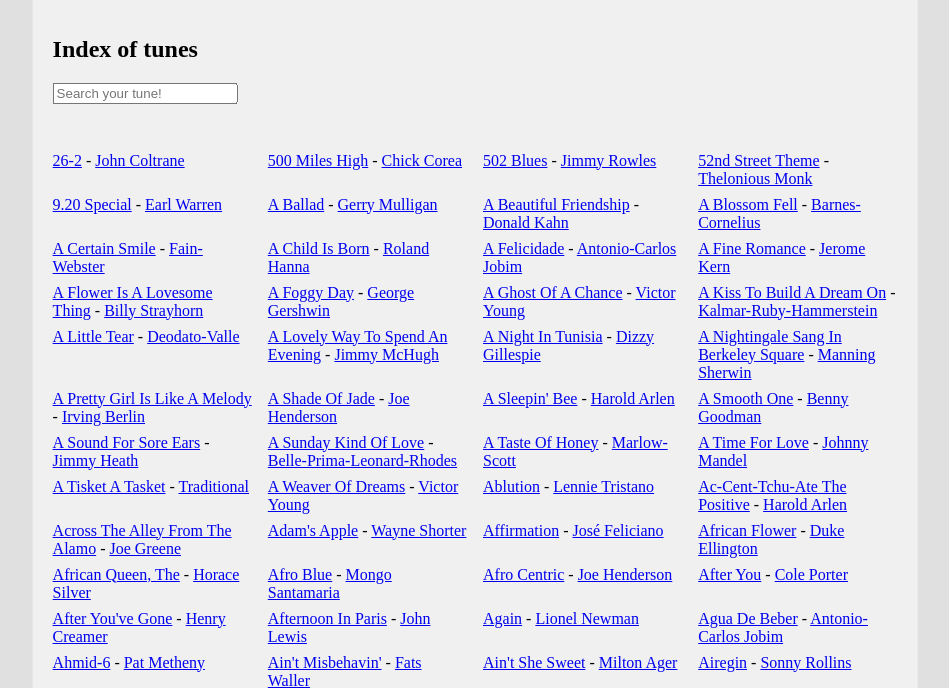
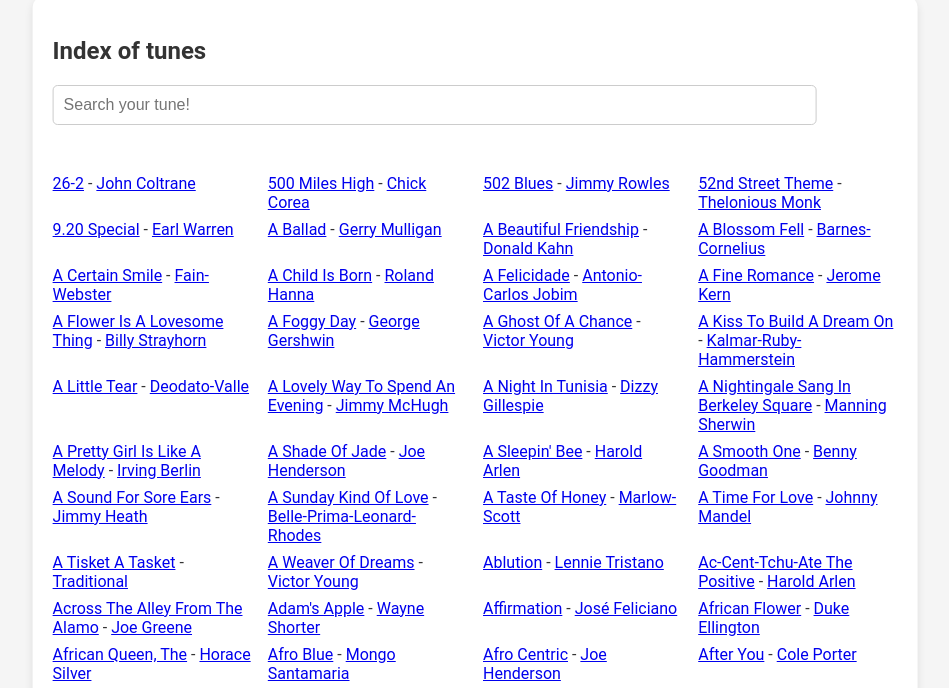
Before and after one commit to hegelespaul/FreeBook, a plain HTML site: page index.html in a window 1280 px wide. Shown: the part 126-814 px from the top of the page, without its empty margins (165-1114 px from the left). Drawn offline with Linux system fonts and the light colour scheme.

Commit message:
looks changed

```diff
--- a/main.css
+++ b/main.css
@@ -1,18 +1,48 @@
 body {
     display: inline-block;
-    background-color: #e0e0e0;
-    /* Adding a background color for better visibility */
+    background-color: #f5f5f5; /* Light background for better readability */
+    font-family: 'Roboto', sans-serif; /* Modern font */
+    color: #333; /* Dark text for better contrast */
 }
 
 .main-header {
     display: block;
+    left: 50%;
+    transform: translateX(-50%);
+    width: 70%;
     position: relative;
     text-align: center;
+    background-color: #007acc; /* Primary color for header background */
+    color: #fff; /* White text for contrast */
+    padding: 20px 0; /* Padding for spacing */
 }
 
-#searchBox{
+.main-header h1, .main-header h2 {
+    margin: 0;
+}
+
+#searchBox {
     margin-bottom: 30px;
     width: 93%;
+}
+
+#searchBox input {
+    border: 1px solid #ccc; /* Subtle border */
+    border-radius: 5px; /* Rounded corners */
+    padding: 10px; /* Consistent padding */
+    width: calc(100% - 22px); /* Full width minus padding */
+    font-size: 1em;
+    box-sizing: border-box;
+}
+
+#searchBox button {
+    background-color: #007acc; /* Matching button color */
+    color: #fff;
+    border: none;
+    border-radius: 5px;
+    padding: 10px;
+    cursor: pointer;
+    font-size: 1em;
 }
 
 .songIndex {
@@ -21,9 +51,12 @@ body {
     left: 50%;
     transform: translateX(-50%);
     width: 70%;
-    background-color: #f0f0f0;
+    background-color: #fff; /* White background for content */
     padding: 20px;
     box-sizing: border-box;
+    box-shadow: 0 4px 8px rgba(0, 0, 0, 0.1); /* Soft shadow for depth */
+    border-radius: 10px; /* Rounded corners */
+    margin-bottom: 20px; /* Space between elements */
 }
 
 #index {
@@ -34,7 +67,7 @@ body {
     grid-column-gap: 1em;
 }
 
-button{
+button {
     cursor: pointer;
     display: none;
 }
@@ -43,10 +76,17 @@ button{
     .songIndex {
         width: 90%;
     }
+    .main-header {
+        width: 90%;
+    }
 }
 
 @media (max-width: 768px) {
     .songIndex {
+        width: 95%;
+    }
+
+    .main-header {
         width: 95%;
     }
 
@@ -78,6 +118,10 @@ button{
         width: 100%;
     }
 
+    .main-header {
+        width: 100%;
+    }
+
     #index {
         grid-template-columns: 1fr;
         grid-row-gap: 1em; /* Increase vertical gap between tunes */
--- a/main.js
+++ b/main.js
@@ -77,14 +77,15 @@ function generateNewHTMLTune(title, composer, sections, key, timesignature, vide
                             margin-left: 0px;
                             display: flex;
                             flex-direction: column;
-                        align-items: center; /* Center items horizontally */
-                        justify-content: center; /* Center items vertically */
+                            align-items: center;
+                            justify-content: center;
                             position: relative;
                             left: 50%;
                             transform: translateX(-50%);
                             width: 60%;
-                        font-family: Arial, sans-serif;
+                            font-family: 'Roboto', sans-serif;
                             background-color: #f5f5f5;
+                            color: #333;
                             min-height: 100vh;
                         }
                         ::-webkit-scrollbar {
@@ -101,14 +102,16 @@ function generateNewHTMLTune(title, composer, sections, key, timesignature, vide
                             border: none;
                             font-size: 16px;
                             cursor: pointer;
+                            color: #007acc; /* Modern color */
                         }
                         .header {
                             width: 100%;
-                        background-color: #ffffff;
+                            background-color: #007acc;
+                            color: #fff;
                             padding: 20px;
                             text-align: center;
                             border-radius: 10px;
-                        margin-bottom: -20px; /* Adjust as needed */
+                            margin-bottom: -20px;
                         }
                         #sheet {
                             width: 100%;
@@ -117,16 +120,21 @@ function generateNewHTMLTune(title, composer, sections, key, timesignature, vide
                             display: grid;
                             grid-template-columns: repeat(4, 1fr);
                             border-radius: 10px;
+                            box-shadow: 0 4px 8px rgba(0, 0, 0, 0.1);
                         }
-                    #composer{
+                        #composer {
                             text-align: right;
                         }
-                    #key{
-                        text-align: left;
+                        #key {
+                            text-align: right;
                             border-radius: 10px;
-                        font-size: 14px;
+                            font-size: 16px;
                             max-width: fit-content;
-                        padding: 3px;
+                            padding: 5px;
+                            background-color: #F9F9F9;
+                            color: #000;
+                            align-content: center;
+                        }
                         }
                         h1, h4, h5 {
                             margin: 0;
@@ -139,7 +147,7 @@ function generateNewHTMLTune(title, composer, sections, key, timesignature, vide
                         h2 {
                             grid-column: span 4;
                             text-align: left;
-                        border: solid 2px black;
+                            border: solid 2px #000;
                             max-width: fit-content;
                             padding: 3px;
                         }
@@ -154,9 +162,9 @@ function generateNewHTMLTune(title, composer, sections, key, timesignature, vide
                             color: #555;
                         }
                         pre {
-                        background-color: #fafafa;
-                        border-right: 2.5px solid #000;
-                        border-left: 2.5px solid #000;
+                            background-color: #F9F9F9;
+                            border-right: 2px solid #000;
+                            border-left: 2px solid #000;
                             padding: 10px;
                             white-space: pre-wrap;
                             word-wrap: break-word;
@@ -166,33 +174,34 @@ function generateNewHTMLTune(title, composer, sections, key, timesignature, vide
                             text-align: center;
                             font-size: 1vw;
                             margin-bottom: 10px;
-                        max-width: 100%; /* Ensure it does not exceed the screen width */
-                        overflow: auto; /* Handle overflow content */
+                            max-width: 100%;
+                            overflow: auto;
                         }
                         pre:nth-child(n+2) {
-                        margin-left: -2.5px;
+                            margin-left: -2px;
                         }
                         .chord {
                             margin-left: 2%;
                             margin-right: 2%;
                         }
-                    #video-container{
+                        #video-container {
                             width: 20%;
                             height: 3%;
                             cursor: move;
                         }
                         .floating-video {
                             position: relative;
-                        width: 300px; /* Adjust width as needed */
-                        height: 169px; /* Adjust height as needed */
+                            width: 300px;
+                            height: 169px;
                             border: none;
-                        box-shadow: 0 0 10px rgba(0, 0, 0, 0.3); /* Optional: Add shadow for better visibility */
+                            box-shadow: 0 0 10px rgba(0, 0, 0, 0.3);
                             cursor: move;
                         }
                         div > button {
                             position: relative;
-                        background-color: #fff;
-                        border: 1px solid #ccc;
+                            background-color: #007acc;
+                            color: #fff;
+                            border: none;
                             padding: 5px 10px;
                             border-radius: 5px;
                             font-size: 14px;
@@ -200,7 +209,7 @@ function generateNewHTMLTune(title, composer, sections, key, timesignature, vide
                             top: 20px;
                             z-index: 10000;
                         }
-                    .videoFloat{
+                        .videoFloat {
                             position: absolute;
                             display: flex;
                             flex-direction: column;
@@ -215,47 +224,44 @@ function generateNewHTMLTune(title, composer, sections, key, timesignature, vide
                                 margin-left: 0px;
                             }
                             h2 {
-                            font-size: 16px; /* Adjust for smallest screens */
+                                font-size: 16px;
                             }
                             h4, h5 {
-                            font-size: 1.5vw; /* Adjust for smallest screens */
+                                font-size: 1.5vw;
                             }
                             pre {
                                 font-size: 2vw;
                             }
                         }
-
                         @media print {
                             pre {
                                 font-size: 2vw;
                             }
                         }
-
-                    /* Adjustments for smaller mobile devices */
                         @media (max-width: 480px) {
                             .header {
-                            margin-bottom: -20px; /* Adjust as needed */
+                                margin-bottom: -20px;
                             }
                             body {
                                 width: 90%;
                                 margin-left: 0px;
                             }
                             h1 {
-                            font-size: 5vw; /* Adjust for smallest screens */
+                                font-size: 5vw;
                             }
                             h2 {
-                            font-size: 3vw; /* Adjust for smallest screens */
+                                font-size: 3vw;
                             }
                             h4, h5 {
-                            font-size: 3vw; /* Adjust for smallest screens */
+                                font-size: 3vw;
                             }
                             pre {
                                 font-size: 2.5vw;
                             }
-                        #composer{
+                            #composer {
                                 font-size: 8px;
                             }
-                        #key{
+                            #key {
                                 font-size: 2.5vw;
                             }
                             .transpose-buttons button {
@@ -272,7 +278,7 @@ function generateNewHTMLTune(title, composer, sections, key, timesignature, vide
                                 width: 100%;
                                 height: auto;
                             }
-                        .videoFloat{
+                            .videoFloat {
                                 width: 50%;
                             }
                         }
@@ -283,7 +289,7 @@ function generateNewHTMLTune(title, composer, sections, key, timesignature, vide
                 <section class="header">
                     <h1>${title}</h1>
                     <p id="composer">- ${composer}</p>
-                    <p id="key">${timesignature}
+                    <p id="key">&nbsp;&nbsp;&nbsp;${timesignature}
                     <span class="transpose-buttons">
                         <button onclick="transposeChords(1)">&#9650;</button>
                         <button onclick="transposeChords(-1)">&#9660;</button>
```
Also changed, not shown: index.html (+1 -0 lines). Lines whose indentation alone changed are shown as unchanged.
